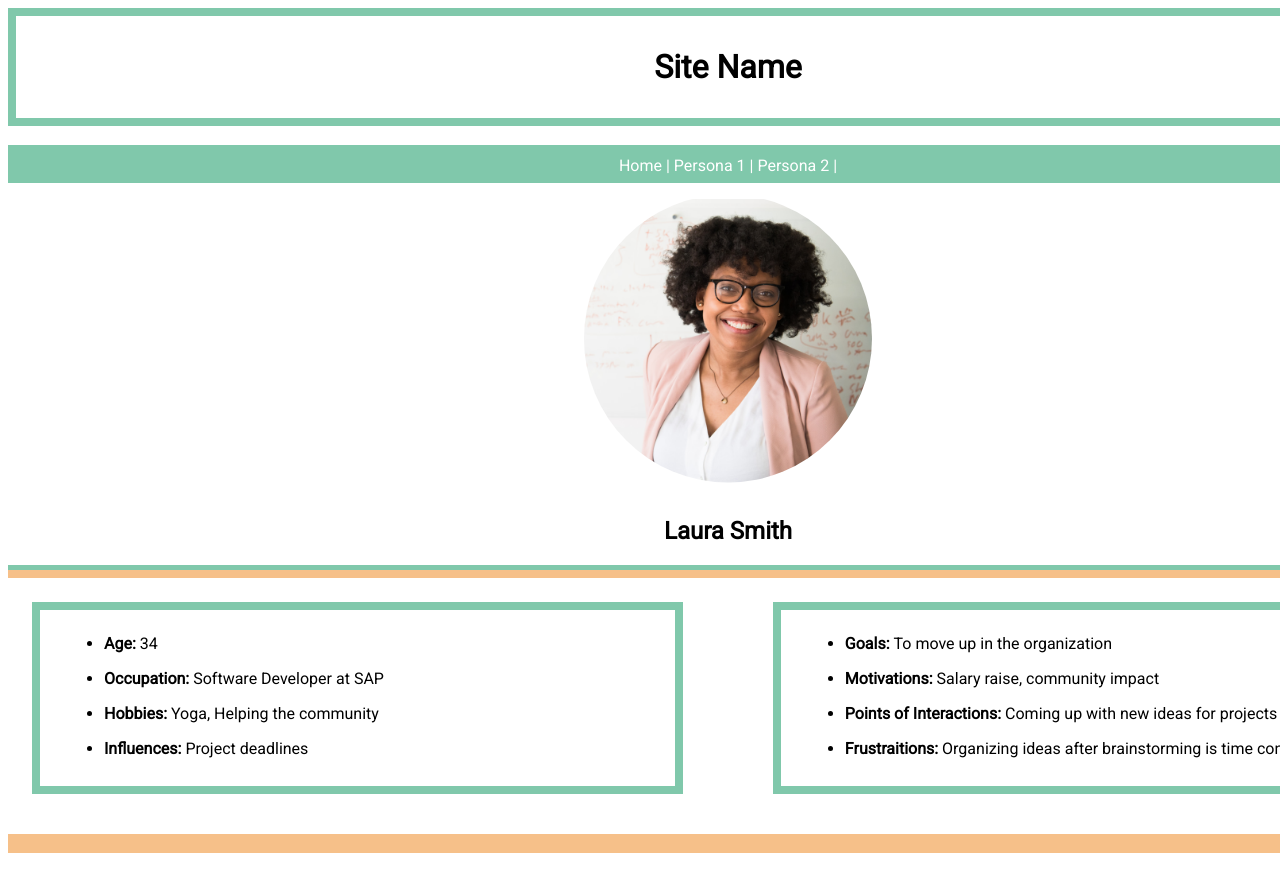
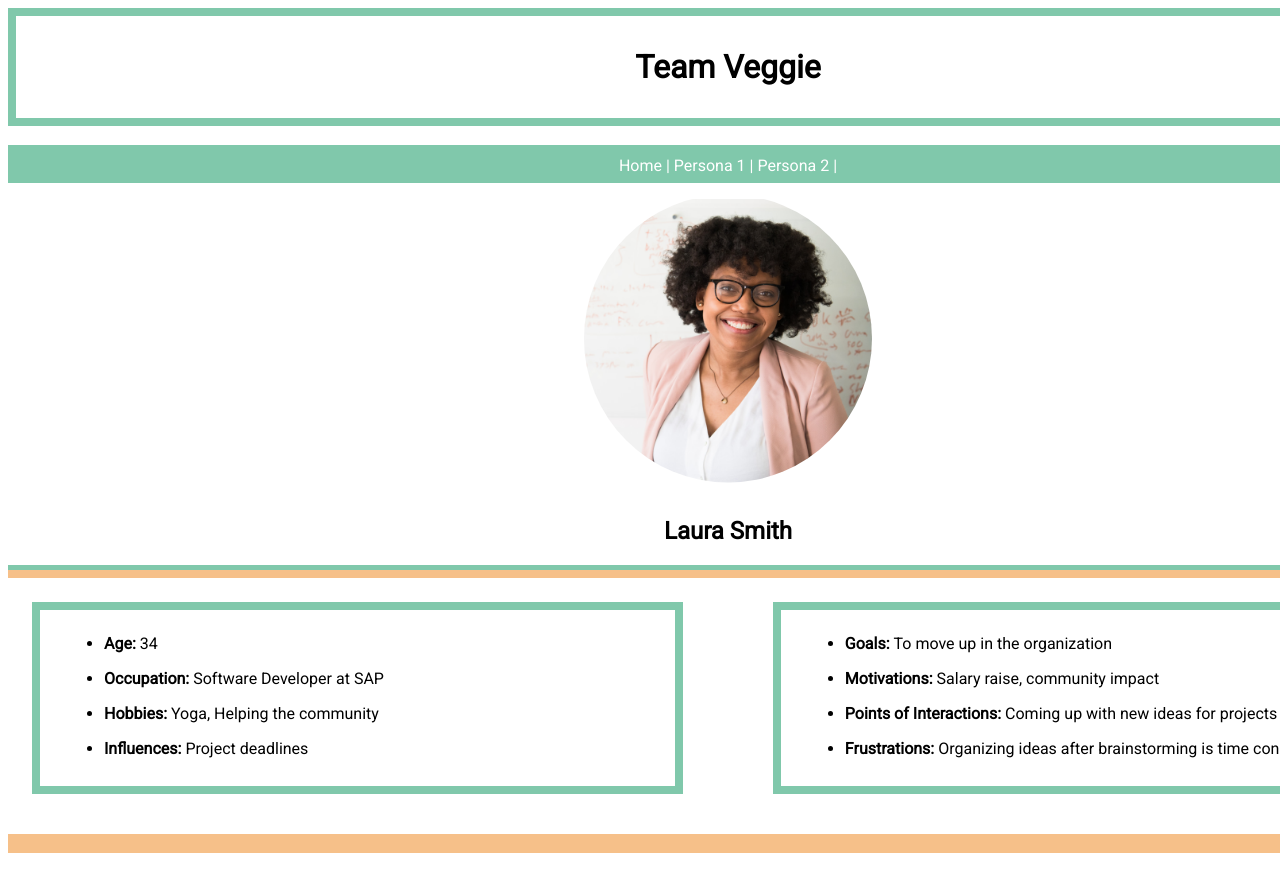
Before and after one commit to Hevano/lab04_repo, a plain HTML site: page websites/persona_1.html in a window 1280 px wide. Shown: the top 869 px of the page. Drawn offline with Linux system fonts and the light colour scheme.

Commit message:
added site title, fixed some typos

```diff
--- a/websites/persona_1.html
+++ b/websites/persona_1.html
@@ -11,7 +11,7 @@
 <body>
   <div class="main_body">
     <header class="head">
-      <h1 class="site_name">Site Name</h1>
+      <h1 class="site_name">Team Veggie</h1>
     </header>
 
     <br>
@@ -56,7 +56,7 @@
           <li><b>Goals: </b>To move up in the organization</li>
           <li><b>Motivations: </b>Salary raise, community impact</li>
           <li><b>Points of Interactions: </b>Coming up with new ideas for projects with team</li>
-          <li><b>Frustraitions: </b>Organizing ideas after brainstorming is time consuming</li>
+          <li><b>Frustrations: </b>Organizing ideas after brainstorming is time consuming</li>
         </ul>
       </div>
 
```
Also changed, not shown: websites/index.html (+1 -1 lines), websites/persona_2.html (+2 -2 lines).
